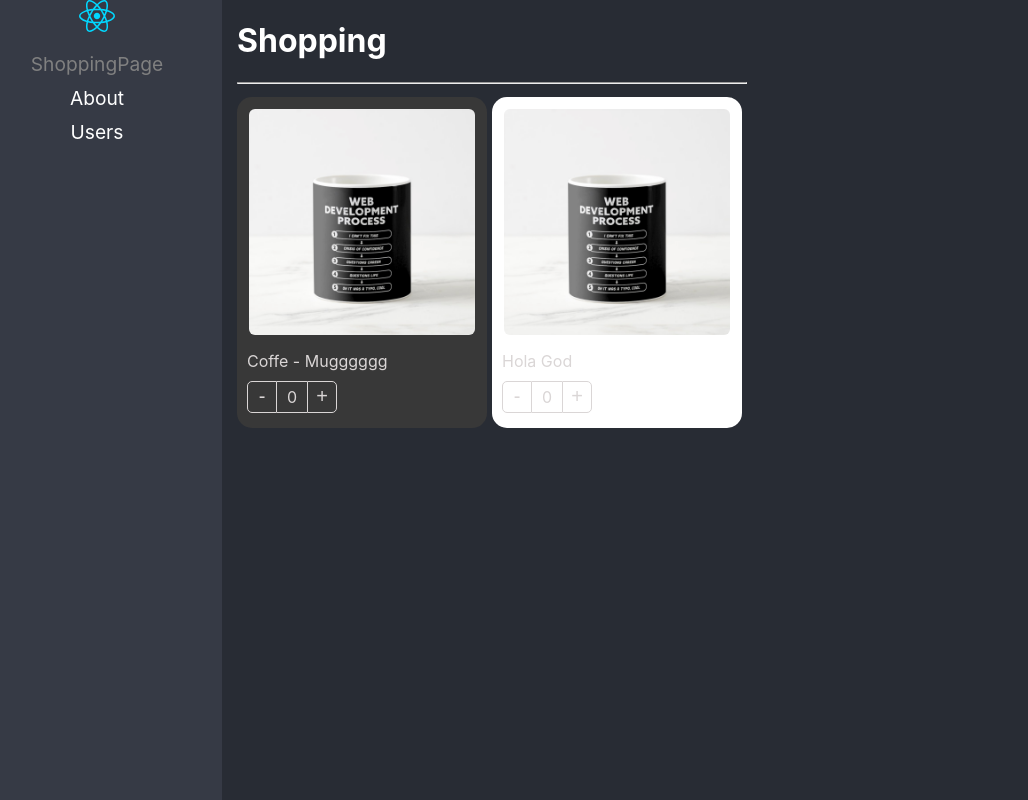
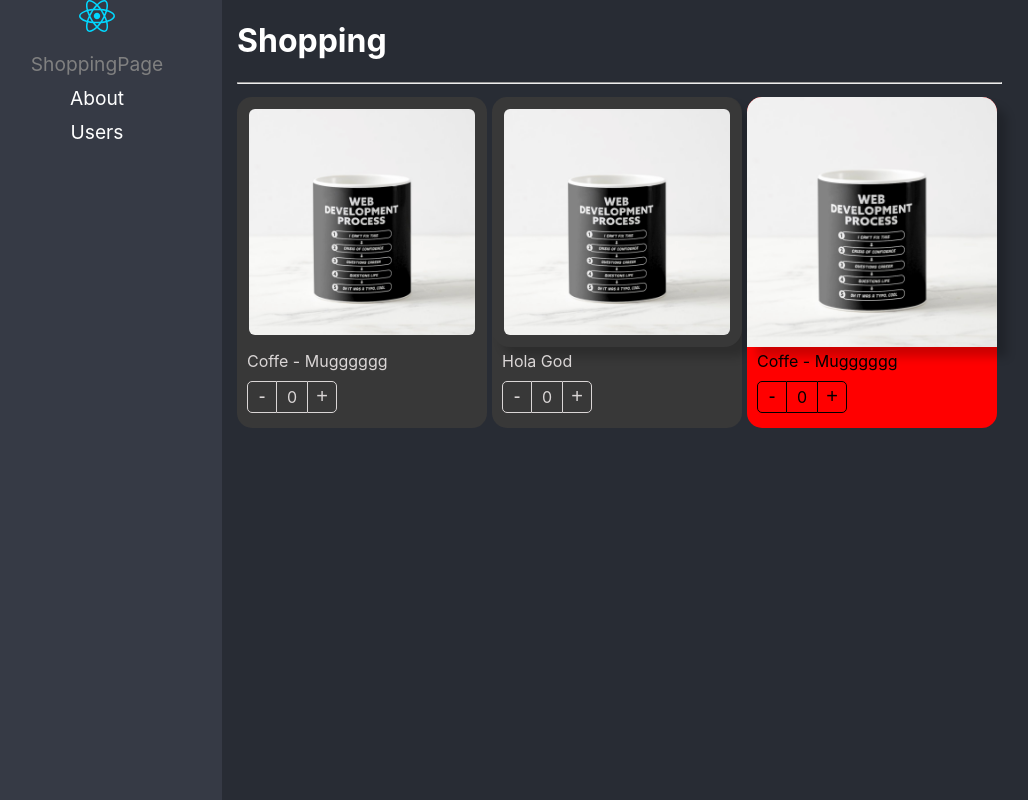
Before and after one commit to Ponny10/react-adv, a React (Vite) app: page /home in a window 1280 px wide. Shown: the whole page, without its empty margins (28-1056 px from the left). Built offline with nearby package versions, Linux system fonts and the light colour scheme.

Commit message:
Componentes de Estilos Extensibles

```diff
--- a/src/02-component-patterns/components/ProductCard.tsx
+++ b/src/02-component-patterns/components/ProductCard.tsx
@@ -5,16 +5,19 @@ import { useProduct } from '../hooks/useProduct';
 import styles from '../styles/styles.module.css';
 
 /* Crear un Context para el componente Producto */
-const ProductContext = createContext({} as ProductContextProps);
+const ProductContext = createContext({} as _ProductContextProps);
 const { Provider } = ProductContext;
 
-const ProductCard = ({ className, children, product }: _ProductCardProps) => {
+const ProductCard = ({ className, children, product, style }: _ProductCardProps) => {
 
     const { cart, increaseBy } = useProduct();
 
     return (
         <Provider value={{ cart, increaseBy, product }}>
-            <div className={`${styles.productCard} ${className}`}>
+            <div
+                className={`${styles.productCard} ${className}`}
+                style={style}
+            >
                 {children}
             </div>
         </Provider>
--- a/src/02-component-patterns/components/ProductImage.tsx
+++ b/src/02-component-patterns/components/ProductImage.tsx
@@ -4,7 +4,7 @@ import { ProductContext } from './ProductCard';
 import noImage from './../assets/no-image.jpg';
 import styles from '../styles/styles.module.css';
 
-export const ProductImage = ({ img = '', className }: ProductImage) => {
+export const ProductImage = ({ img = '', className, style }: _ProductImage) => {
     const {product} = useContext(ProductContext);
 
     let showImage: string;
@@ -17,6 +17,11 @@ export const ProductImage = ({ img = '', className }: ProductImage) => {
         showImage = noImage;
     }
     return (
-        <img src={showImage} alt='Product Image' className={`${styles.productImg} ${className}`} />
+        <img
+            alt='Product Image'
+            className={`${styles.productImg} ${className}`}
+            src={showImage}
+            style={style}
+        />
     )
 }
--- a/src/02-component-patterns/components/ProductTitle.tsx
+++ b/src/02-component-patterns/components/ProductTitle.tsx
@@ -3,7 +3,7 @@ import { useContext } from 'react';
 import { ProductContext } from './ProductCard';
 import styles from '../styles/styles.module.css';
 
-export const ProductTitle = ({ title, className }: { title?: string, className?: string }) => {
+export const ProductTitle = ({ title, className }: _ProductTittle) => {
     const {product} = useContext(ProductContext);
 
     return (
--- a/src/02-component-patterns/components/Productbuttons.tsx
+++ b/src/02-component-patterns/components/Productbuttons.tsx
@@ -3,7 +3,7 @@ import { useContext } from 'react';
 import { ProductContext } from './ProductCard';
 import styles from '../styles/styles.module.css';
 
-export const ProductButtons = ({className}: PropsButtons) => {
+export const ProductButtons = ({className}: _PropsButtons) => {
     const {cart, increaseBy} = useContext(ProductContext);
 
     return (
--- a/src/02-component-patterns/components/index.ts
+++ b/src/02-component-patterns/components/index.ts
@@ -1,13 +1,13 @@
+import { ProductButtons } from './Productbuttons';
 import { ProductCard as ProductCardHOC } from './ProductCard';
 import { ProductImage } from './ProductImage';
 import { ProductTitle } from './ProductTitle';
-import { ProductButtons } from './Productbuttons';
 
+export { ProductButtons } from './Productbuttons';
 export { ProductImage } from './ProductImage';
 export { ProductTitle } from './ProductTitle';
-export { ProductButtons } from './Productbuttons';
 
-export const ProductCard = Object.assign(ProductCardHOC, {
+export const ProductCard: _ProductCardHOCProps = Object.assign(ProductCardHOC, {
     Title: ProductTitle,
     Image: ProductImage,
     Buttons: ProductButtons,
--- a/src/02-component-patterns/pages/Shopping.tsx
+++ b/src/02-component-patterns/pages/Shopping.tsx
@@ -28,12 +28,25 @@ export const Shopping = () => {
                     <ProductButtons className='productButtons' />
                 </ProductCard>
 
-                <ProductCard product={product}>
-                    <ProductCard.Image className='productImage' />
+                <ProductCard product={product}  className='bg-dark'>
+                    <ProductCard.Image
+                        className='productImage'
+                        style={{boxShadow: '10px 10px 10px rgba(0, 0, 0, 0.2)'}}
+                    />
                     <ProductCard.Title title={'Hola God'} className='text-white' />
                     <ProductCard.Buttons className='productButtons' />
                 </ProductCard>
 
+                <ProductCard
+                    product={product}
+                    style={{
+                        backgroundColor: 'red'
+                    }}
+                >
+                    <ProductImage style={{boxShadow: '10px 10px 10px rgba(0, 0, 0, 0.2)'}} />
+                    <ProductTitle />
+                    <ProductButtons />
+                </ProductCard>
             </div>
         </div>
     )
```
Also changed, not shown: src/02-component-patterns/interfaces/interfaces.d.ts (+17 -3 lines).
